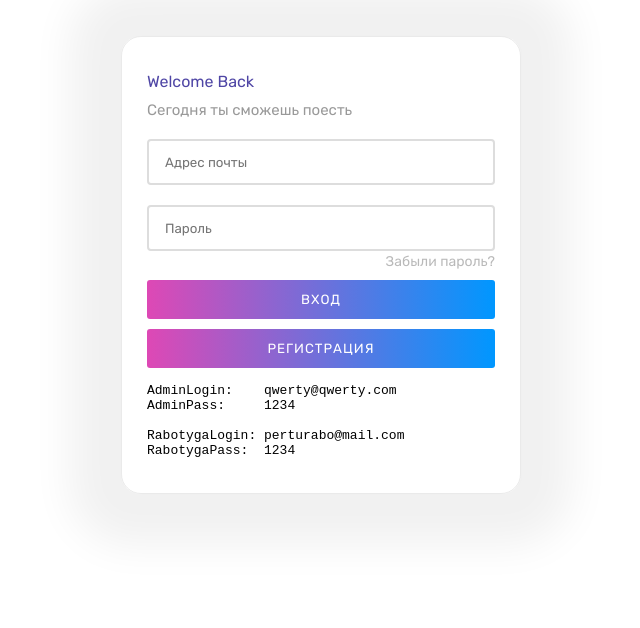
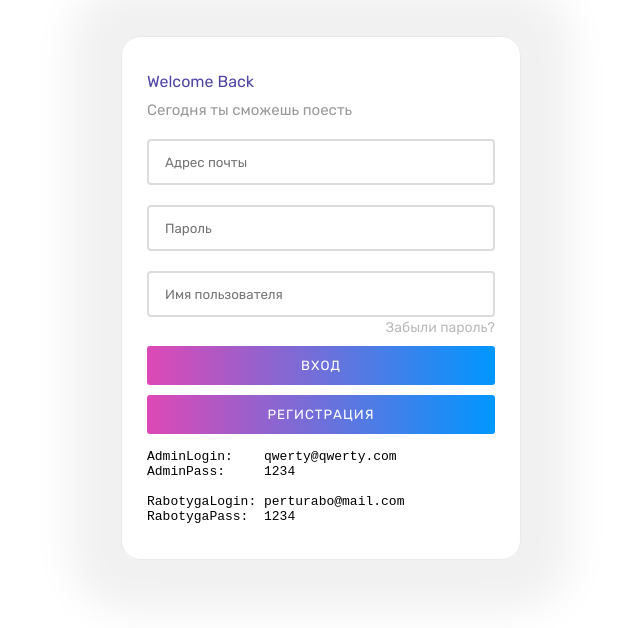
Before and after one commit to ExUngueLeonem/test-task-foodmenu, a React (Create React App) app: page / in a window 1280 px wide. Shown: the top 628 px of the page, without its empty margins (319-959 px from the left). Built offline with nearby package versions, Linux system fonts and the light colour scheme.

Commit message:
add 'ok' registration

```diff
--- a/src/components/AuthForm/AuthForm.jsx
+++ b/src/components/AuthForm/AuthForm.jsx
@@ -10,6 +10,7 @@ const AuthForm = observer(() => {
 
     const [email, setEmail] = useState('');
     const [password, setPassword] = useState('');
+    const [userName, setUserName] = useState('')
 
     const inputLoginHandler = (e) => {
         setEmail(e.target.value)
@@ -17,6 +18,10 @@ const AuthForm = observer(() => {
 
     const inputPasswordHandler = (e) => {
         setPassword(e.target.value)
+    }
+
+    const inputUserNameHandler = (e) => {
+        setUserName(e.target.value)
     }
 
     const redirect = () => {
@@ -35,7 +40,7 @@ const AuthForm = observer(() => {
     }
 
     const registrationHandler = (e) => {
-        AuthStore.registration(email, password)
+        AuthStore.registration(email, password, userName)
         setEmail('')
         setPassword('')
     }
@@ -62,6 +67,13 @@ const AuthForm = observer(() => {
                         placeholder="Пароль"
                         value={password}
                         onChange={(e) => { inputPasswordHandler(e) }} />
+                    <input
+                        type="email"
+                        className={styles.form_field}
+                        placeholder="Имя пользователя"
+                        value={userName}
+                        onChange={(e) => { inputUserNameHandler(e) }} />
+
                     <p><a href="#">Забыли пароль?</a></p>
                     <button onClick={(e) => { loginHandler(e) }}>Вход</button>
                     <button onClick={(e) => { registrationHandler(e) }}>Регистрация</button>
```
